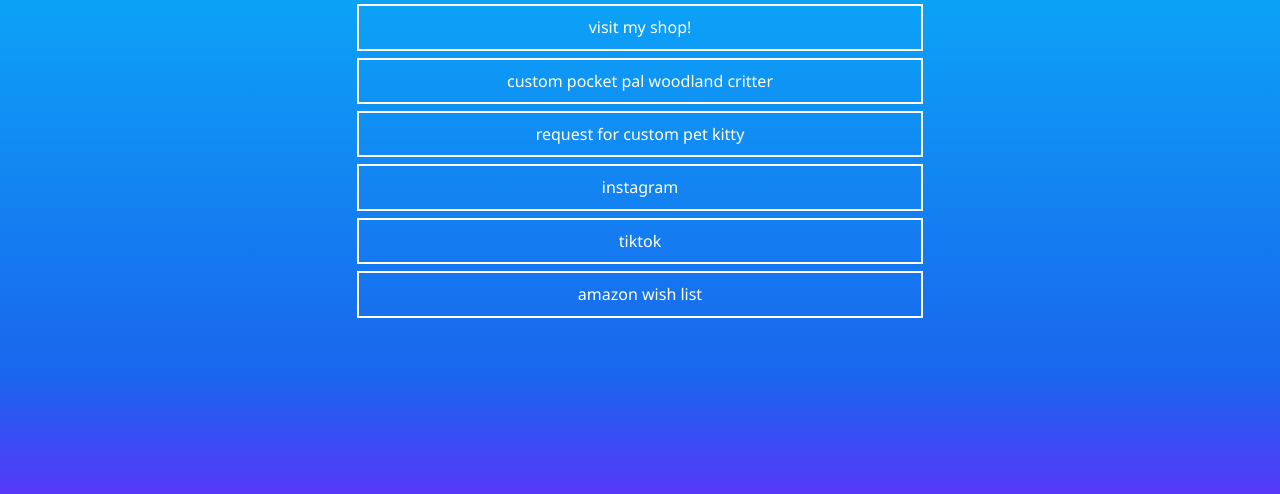
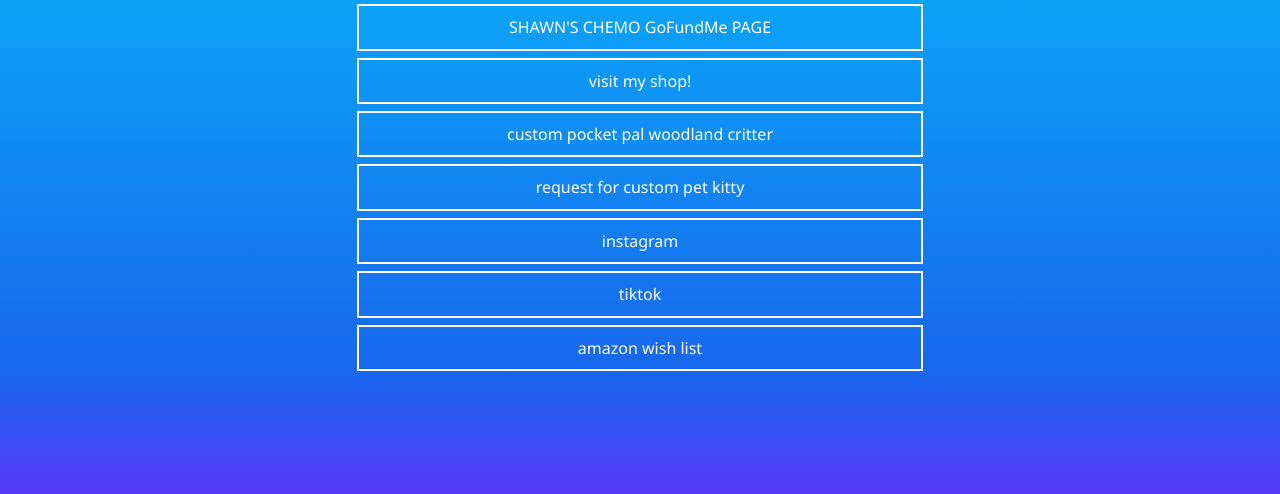
Before and after one commit to z0mi3ie/nightnick, a React app: page / in a window 1280 px wide. Shown: the part 306-800 px from the top of the page. Built offline with nearby package versions, Linux system fonts and the light colour scheme.

Commit message:
SASS, animation, app icon bling, gofundme link

```diff
--- a/package.json
+++ b/package.json
@@ -12,6 +12,7 @@
     "@testing-library/jest-dom": "^5.14.1",
     "@testing-library/react": "^11.2.7",
     "@testing-library/user-event": "^12.8.3",
+    "animate.css": "^4.1.1",
     "react": "^17.0.2",
     "react-dom": "^17.0.2",
     "react-scripts": "4.0.3",
--- a/public/index.html
+++ b/public/index.html
@@ -24,7 +24,7 @@
       work correctly both with client-side routing and a non-root public URL.
       Learn how to configure a non-root public URL by running `npm run build`.
     -->
-    <title>React App</title>
+    <title>nightnick</title>
   </head>
   <body>
     <noscript>You need to enable JavaScript to run this app.</noscript>
--- a/src/components/Header.js
+++ b/src/components/Header.js
@@ -11,7 +11,7 @@
     return (
         <header>
             <div>
-                <img src={logo} alt="tiger figure" />
+                <img className="animate__animated animate__bounce" src={logo} alt="tiger figure" />
             </div>
             <div>
                 <h1 className="logotext">nightnick</h1>
--- a/src/components/NightNickContainer.js
+++ b/src/components/NightNickContainer.js
@@ -6,6 +6,12 @@
 class NightNickContainer extends React.Component {
     state = {
         links: [
+            {
+                id: 0,
+                title: "SHAWN'S CHEMO GoFundMe PAGE",
+                link: "https://gofund.me/1d0e2b98",
+                image: "",
+            },
             {
                 id: 1,
                 title: "visit my shop!",
--- a/src/index.js
+++ b/src/index.js
@@ -1,11 +1,13 @@
 import React from "react"
 import ReactDOM from "react-dom"
+
+import "animate.css"
 
 // Component
 import NightNickContainer from "./components/NightNickContainer"
 
 // Stylesheet
-import "./App.css"
+import "./styles/App.css"
 
 ReactDOM.render(
     <React.StrictMode>
--- /dev/null
+++ b/src/styles/App.scss
@@ -0,0 +1,96 @@
+
+$text-color: #fff;
+$text-color-dim: #cccccc;
+
+@use 'fonts';
+
+* {
+    box-sizing: border-box;
+    margin: 0;
+    padding: 0;
+}
+
+.container {
+    display: flex;
+    flex-direction: column;
+    justify-content: center;
+    align-items: center;
+    max-width: 600px;
+    margin: 0 auto;
+}
+
+.inner {
+    width: 100%;
+    padding: 4rem 10px 4rem;
+}
+
+h1 {
+    text-align: center;
+    &.logotext {
+        color: $text-color;
+        font-family: "Bornywale", "Signatria", Arial, Helvetica, sans-serif;
+        font-size: 64px;
+    }
+}
+
+img {
+    border-radius: 50%;
+    width: 20%;
+    display: block;
+    margin-left: auto;
+    margin-right: auto;
+}
+
+body {
+    font-family: "Segoe UI", Arial, Helvetica, sans-serif;
+    line-height: 1.4;
+    color: #fff;
+    background: rgb(86,56,249);
+    background: linear-gradient(0deg, rgba(86,56,249,1) 0%, rgba(25,102,237,1) 15%, rgba(0,212,255,1) 100%);
+    height: 100vh;
+}
+
+a {
+    text-decoration: none;
+
+    &.iconlink {
+        color: $text-color;
+        transition: all 0.4s ease-in-out;
+        &:hover {
+            color: #e8c2f7;
+        }
+    }
+
+    &.linklistitem {
+        color: $text-color;
+        text-decoration: none;
+        border: 2px solid $text-color;
+        margin: 7px;
+        padding: 10px;
+        display: block;
+
+        transition: all 0.3s ease-in-out;
+
+        &:hover {
+            color:rgba(86,56,249,1);
+            background-color: white;
+        }
+    }
+}
+
+.medialinks {
+    text-align: center;
+}
+
+.center {
+    display: block;
+    width: 50%;
+  }
+
+ul {
+    list-style-type: none;
+}
+
+li {
+    text-align: center;
+}
```
Also changed, not shown: src/styles/_fonts.scss (added, +9 -0 lines), src/App.css (deleted), src/styles/App.css (added), 2 other files.
